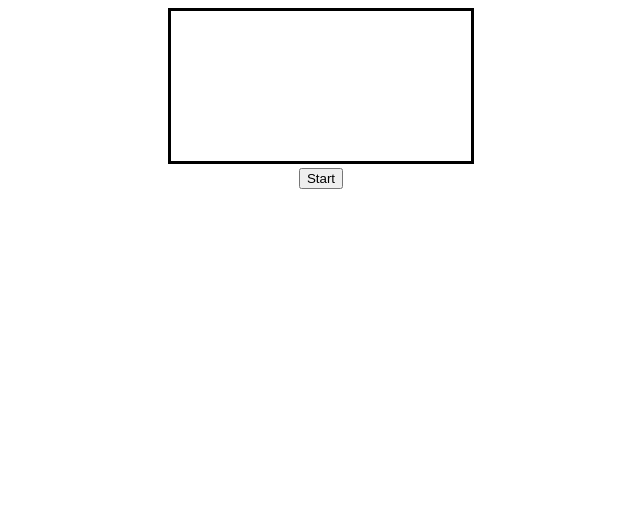
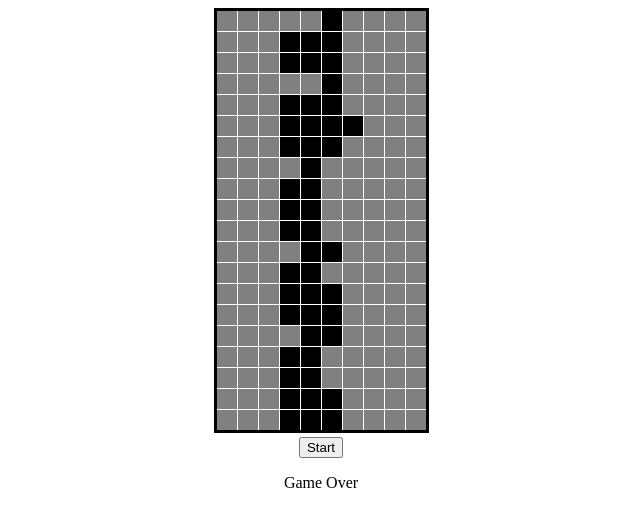
Before and after one commit to fst02/tetris, a website with bundled scripts: page index.html in a window 1280 px wide. Shown: the whole page, without its empty margins (319-959 px from the left). Built offline with nearby package versions, Linux system fonts and the light colour scheme.

Commit message:
finish object structure

```diff
--- a/index.html
+++ b/index.html
@@ -7,6 +7,7 @@
     <link rel="stylesheet" type="text/css" href="style.css">
     <script lang="javascript" type="module" src="./src/model.js" defer></script>
     <script lang="javascript" type="module" src="./src/controller.js" defer></script>
+    <script lang="javascript" type="module" src="./src/view.js" defer></script>
     <script lang="javascript" type="module" src="script.js" defer></script>
     <title>Tetris</title>
 </head>
--- a/script.js
+++ b/script.js
@@ -1,17 +1,5 @@
 import controller from './src/controller.js';
 
-//const canvas = document.getElementById('canvas');
-
-
-let randomItemResult;
-let offsetHorizontal;
-let offsetVertical = 0;
-let horizontalLeftOrRight = 0;
-
-
-
-controller.init();
-recolor(defaultExport.arrCanvas);
-newItem();
-setGravity();
-moveHorizontally();
+controller.newItem();
+controller.setGravity();
+controller.moveHorizontally();
--- a/src/controller.js
+++ b/src/controller.js
@@ -1,8 +1,12 @@
 import model from './model.js';
 import view from './view.js';
 
+const controller = {
+  randomItemResult: null,
+  offsetHorizontal: null,
+  offsetVertical: 0,
+  horizontalLeftOrRight: 0,
 
-const controller = {
   resetArr(display) {
     for (let i = 0; i < display.length; i++) {
       for (let j = 0; j < display[i].length; j++) {
@@ -11,32 +15,32 @@ const controller = {
     }
   },
   updateDisplay(display) {
-    for (let i = 0; i < randomItemResult.length; i++) {
-      for (let j = 0; j < randomItemResult[i].length; j++) {
-        if (randomItemResult[i][j] === 1) {
-          display[i + offsetVertical][j + offsetHorizontal] = 1;
+    for (let i = 0; i < this.randomItemResult.length; i++) {
+      for (let j = 0; j < this.randomItemResult[i].length; j++) {
+        if (this.randomItemResult[i][j] === 1) {
+          display[i + this.offsetVertical][j + this.offsetHorizontal] = 1;
         }
       }
     }
   },
   positionItem() {
-    for (let i = 0; i < randomItemResult.length; i++) {
-      for (let j = 0; j < randomItemResult[i].length; j++) {
-        if (randomItemResult[i][j] === 1) {
-          model.arrCanvas[i + offsetVertical][j + offsetHorizontal] = 1;
+    for (let i = 0; i < this.randomItemResult.length; i++) {
+      for (let j = 0; j < this.randomItemResult[i].length; j++) {
+        if (this.randomItemResult[i][j] === 1) {
+          model.arrCanvas[i + this.offsetVertical][j + this.offsetHorizontal] = 1;
         }
       }
     }
     view.recolor(model.arrCanvas);
     view.recolor(model.lines);
-    controller.resetArr(model.element);
-    updateDisplay(model.element);
+    this.resetArr(model.element);
+    this.updateDisplay(model.element);
   },
   newItem() {
-    randomItemResult = model.figures.pickRandomItem();
-    offsetVertical = 0;
-    offsetHorizontal = 3;
-    positionItem();
+    this.randomItemResult = model.figures.pickRandomItem();
+    this.offsetVertical = 0;
+    this.offsetHorizontal = 3;
+    this.positionItem();
   },
   checkGameOver() {
     for (let i = 0; i < model.lines[0].length; i++) {
@@ -66,51 +70,53 @@ const controller = {
     }
     return false;
   },
-  functimoveHorizontally() {
+  moveHorizontally() {
     document.addEventListener('keydown', (event) => {
       if (event.key === 'ArrowLeft') {
-        horizontalLeftOrRight = -1;
-        if (!hasConflictBorders(model.element, model.leftBorder)
-          && !hasConflictItems(model.element, model.lines, horizontalLeftOrRight)) {
-          offsetHorizontal -= 1;
+        this.horizontalLeftOrRight = -1;
+        if (!this.hasConflictBorders(model.element, model.leftBorder)
+          && !this.hasConflictItems(model.element, model.lines, this.horizontalLeftOrRight)) {
+          this.offsetHorizontal -= 1;
           controller.resetArr(model.arrCanvas);
-          positionItem(offsetHorizontal);
+          this.positionItem(this.offsetHorizontal);
         }
       }
       if (event.key === 'ArrowRight') {
-        horizontalLeftOrRight = 1;
-        if (!hasConflictBorders(model.element, model.rightBorder)
-          && !hasConflictItems(model.element, model.lines, horizontalLeftOrRight)) {
-          offsetHorizontal += 1;
+        this.horizontalLeftOrRight = 1;
+        if (!this.hasConflictBorders(model.element, model.rightBorder)
+          && !this.hasConflictItems(model.element, model.lines, this.horizontalLeftOrRight)) {
+          this.offsetHorizontal += 1;
           controller.resetArr(model.arrCanvas);
-          positionItem(offsetHorizontal);
+          this.positionItem(this.offsetHorizontal);
         }
       }
     }, true);
   },
   setGravity() {
-    offsetVertical = 0;
+    this.offsetVertical = 0;
     const interval = setInterval(() => {
-      if (!hasConflictBorders(model.bottomBorder, model.element)
-        && !hasConflictItems(model.element, model.lines, horizontalLeftOrRight)) {
-        if (offsetVertical < model.element.length - randomItemResult.length) {
-          offsetVertical++;
+      if (!this.hasConflictBorders(model.bottomBorder, model.element)
+        && !this.hasConflictItems(model.element, model.lines, this.horizontalLeftOrRight)) {
+        if (this.offsetVertical < model.element.length - this.randomItemResult.length) {
+          this.offsetVertical++;
         }
         controller.resetArr(model.arrCanvas);
-        positionItem(offsetHorizontal);
+        this.positionItem(this.offsetHorizontal);
       } else {
         clearInterval(interval);
-        updateDisplay(model.lines);
+        this.updateDisplay(model.lines);
         view.recolor(model.lines);
-        newItem();
-        if (checkGameOver()) {
+        this.newItem();
+        if (this.checkGameOver()) {
           document.getElementById('gameOverMessage').innerHTML = 'Game Over';
         } else {
-          setGravity();
+          this.setGravity();
         }
       }
     }, 20);
   },
 };
+view.init();
+view.recolor(model.arrCanvas);
 
 export default controller;
--- a/src/model.js
+++ b/src/model.js
@@ -1,4 +1,4 @@
-export default {
+const model = {
   figures: {
     items: [
       [
@@ -173,3 +173,5 @@ export default {
     [0, 0, 0, 0, 0, 0, 0, 0, 0, 0],
   ],
 };
+
+export default model;
--- a/src/view.js
+++ b/src/view.js
@@ -1,15 +1,22 @@
-export default {
+const view = {
   columns: 10,
-  rectangleSize: (this.canvasWidth - this.columns + 1) / this.columns,
   itemColor: '#000000',
   backgroundColor: '#808080',
   canvasWidth: 209,
   canvasHeight: 419,
-  canvas: document.getElementById('canvas'),
-  context: this.canvas.getContext('2d'),
+
+  getRectangleSize() {
+    return (this.canvasWidth - this.columns + 1) / this.columns;
+  },
+  getContext() {
+    return this.getCanvas().getContext('2d');
+  },
+  getCanvas() {
+    return document.getElementById('canvas');
+  },
   init() {
-    this.canvas.width = this.canvasWidth;
-    this.canvas.height = this.canvasHeight;
+    this.getCanvas().width = this.canvasWidth;
+    this.getCanvas().height = this.canvasHeight;
   },
   recolor(display) {
     for (let i = 0; i < display.length; i++) {
@@ -23,12 +30,16 @@ export default {
     }
   },
   colorRectangle(row, column, color) {
-    this.context.fillStyle = color;
-    this.context.fillRect(
-      column * (this.rectangleSize + 1),
-      row * (this.rectangleSize + 1),
-      this.rectangleSize,
-      this.rectangleSize,
+    const context = this.getContext();
+    const rectangleSize = this.getRectangleSize();
+    context.fillStyle = color;
+    context.fillRect(
+      column * (rectangleSize + 1),
+      row * (rectangleSize + 1),
+      rectangleSize,
+      rectangleSize,
     );
   },
 };
+
+export default view;
```
